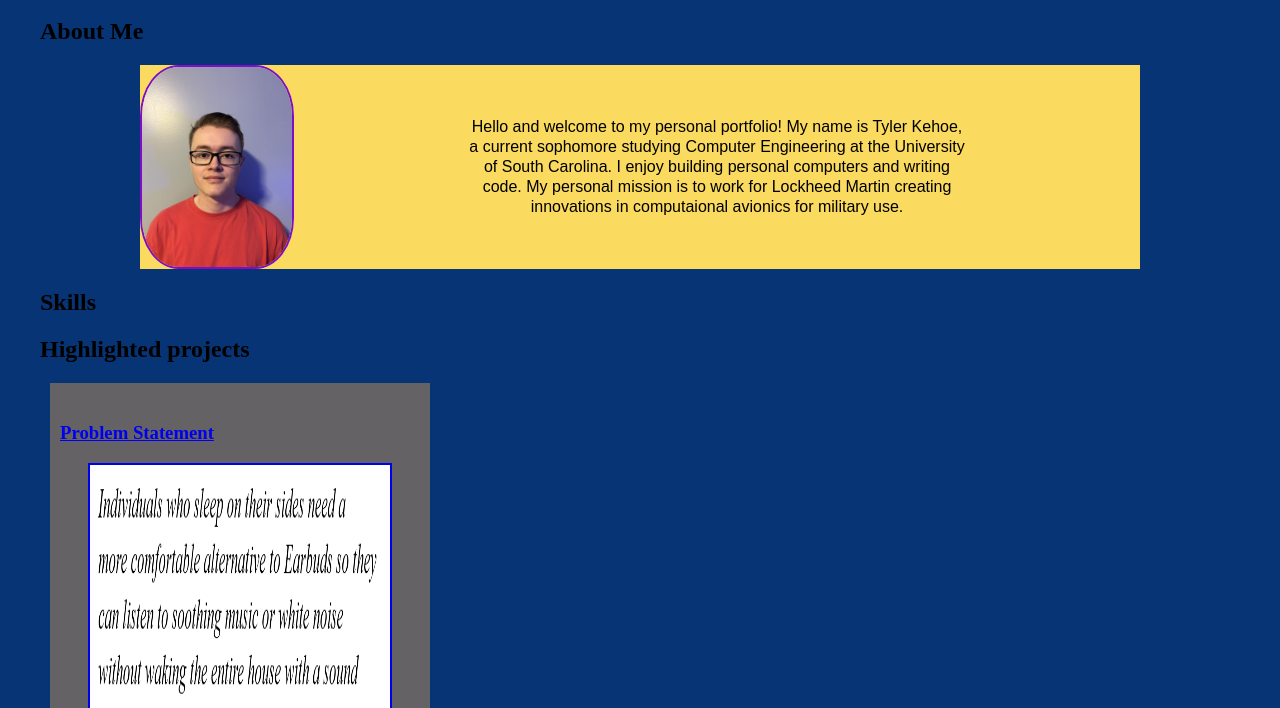
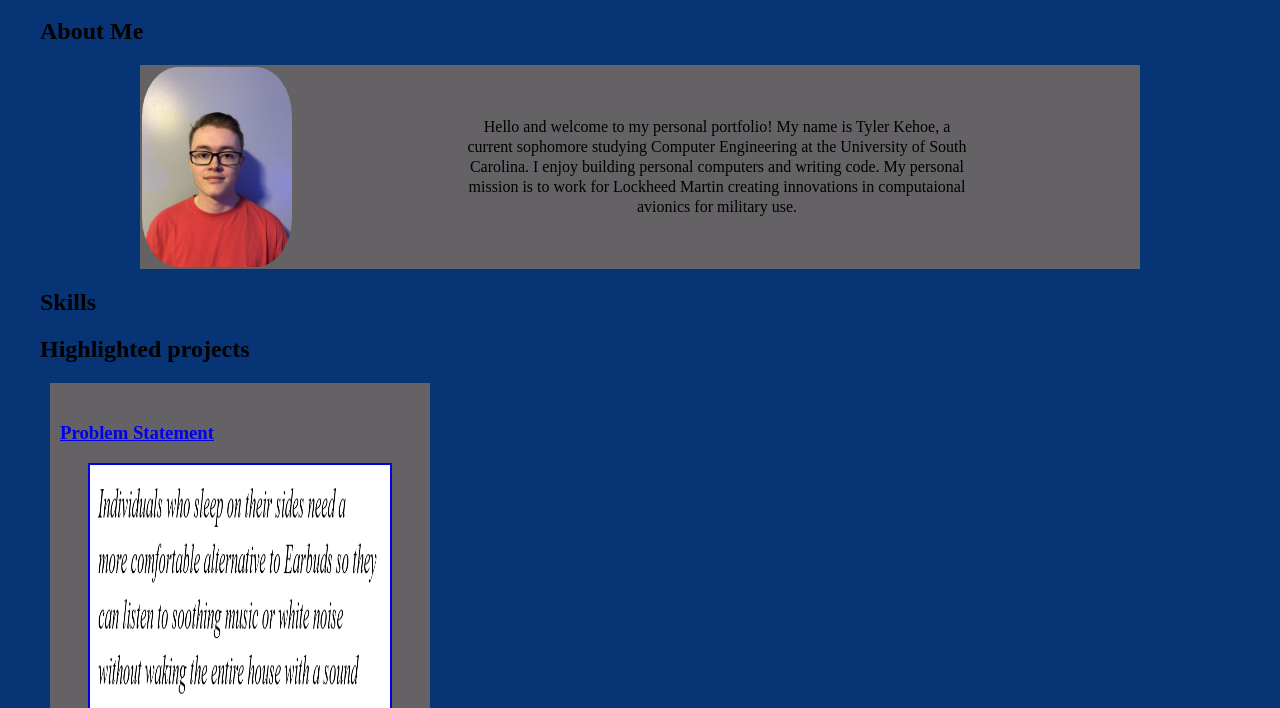
Before and after one commit to tikehoe/tikehoe.github.io, a plain HTML site: page index.html in a window 1280 px wide. Shown: the part 80-788 px from the top of the page. Drawn offline with Linux system fonts and the light colour scheme.

Commit message:
changed background color

```diff
--- a/styles.css
+++ b/styles.css
@@ -8,8 +8,8 @@ h1{
     text-align: center;
 }
 .about{
-    background-color: #fada5f;
-    font-family: Arial, Helvetica, sans-serif;
+    background-color: #646265;
+    font-family: 'Times New Roman', Times, serif;
     display:flex;
     flex-wrap:wrap;
     margin-right: 100px;
@@ -20,7 +20,7 @@ h1{
     width: 150px;
     height: 200px;
     border-radius: 25%;
-    border: 2px solid rgb(126, 14, 201);
+    border: 2px solid #646265;
 }
 .about p {
     width:50%;
```
